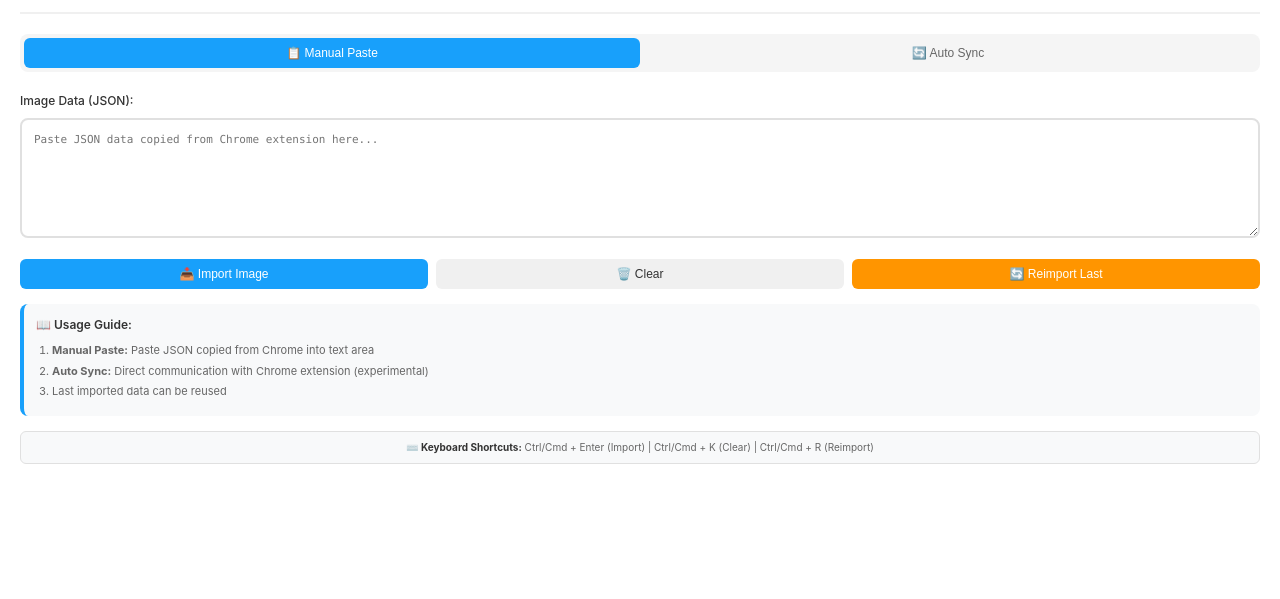
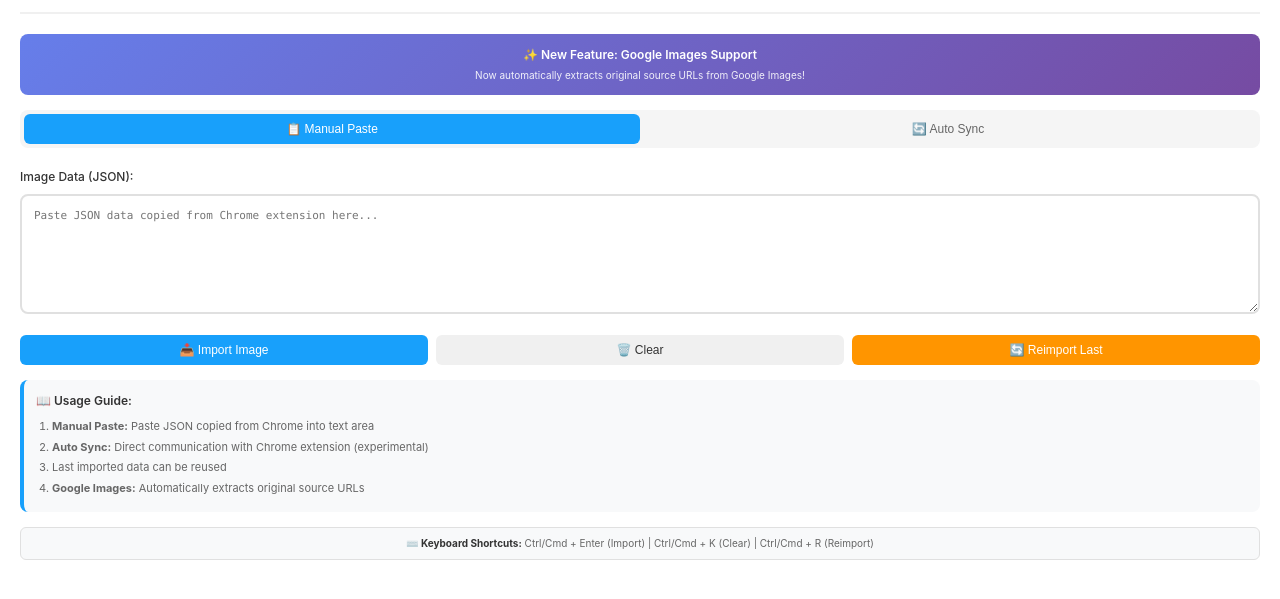
Before and after one commit to Lincclip/Lincclip, a browser extension: page figma-plugin-example/ui.html in a window 1280 px wide. Shown: the part 73-672 px from the top of the page. Drawn offline with Linux system fonts and the light colour scheme.

Commit message:
Enhance Figma plugin with improved image import and Google Images support

```diff
--- a/figma-plugin-example/ui.html
+++ b/figma-plugin-example/ui.html
@@ -228,6 +228,26 @@
         .keyboard-shortcuts strong {
             color: #333;
         }
+
+        .feature-highlight {
+            background: linear-gradient(135deg, #667eea 0%, #764ba2 100%);
+            color: white;
+            padding: 12px;
+            border-radius: 8px;
+            margin-bottom: 15px;
+            text-align: center;
+        }
+
+        .feature-highlight h4 {
+            font-size: 12px;
+            font-weight: 600;
+            margin-bottom: 4px;
+        }
+
+        .feature-highlight p {
+            font-size: 10px;
+            opacity: 0.9;
+        }
     </style>
 </head>
 <body>
@@ -235,6 +255,11 @@
         <div class="header">
             <h1>🖼️ Image Reference Importer</h1>
             <p>Import image data copied from Chrome extension to Figma</p>
+        </div>
+
+        <div class="feature-highlight">
+            <h4>✨ New Feature: Google Images Support</h4>
+            <p>Now automatically extracts original source URLs from Google Images!</p>
         </div>
 
         <div class="method-tabs">
@@ -281,6 +306,7 @@
                 <li><strong>Manual Paste:</strong> Paste JSON copied from Chrome into text area</li>
                 <li><strong>Auto Sync:</strong> Direct communication with Chrome extension (experimental)</li>
                 <li>Last imported data can be reused</li>
+                <li><strong>Google Images:</strong> Automatically extracts original source URLs</li>
             </ol>
         </div>
 
```
Also changed, not shown: figma-plugin-example/code.js (+26 -4 lines).
